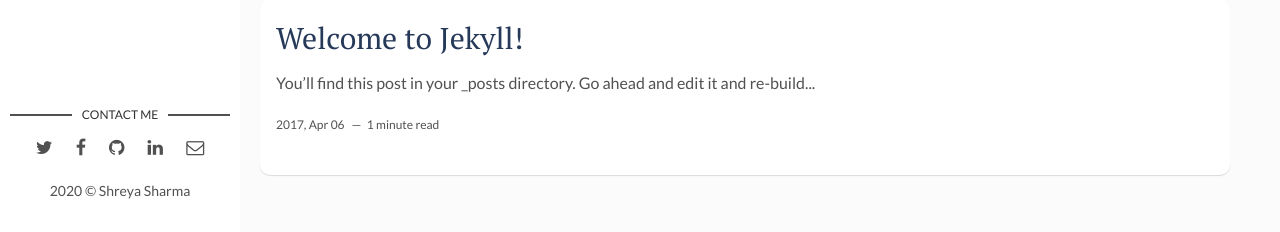
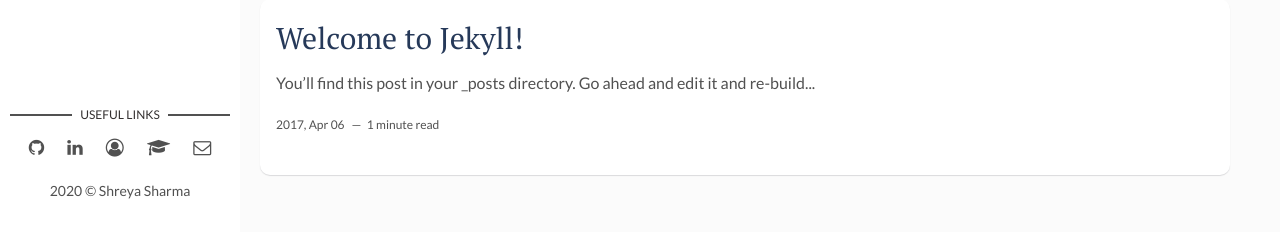
Before and after one commit to shreya-28/shreya-28.github.io, a Jekyll site: the page built from index.html, in a window 1280 px wide and 1256 px high. Shown: the part 1021-1253 px from the top of the window. Built offline with Jekyll 4.4.1, drawn with Linux system fonts in a browser that asks for light colours; the list of posts is cut into pages by our own code.

Commit message:
Add Google Scholar link

```diff
--- a/_layouts/main.html
+++ b/_layouts/main.html
@@ -14,17 +14,13 @@
   </header> <!-- End Header -->
   <footer>
     <section class="contact">
-      <h3 class="contact-title">Contact me</h3>
+      <h3 class="contact-title">Useful Links</h3>
       <ul>
         {% if site.social-twitter %}
           <li><a href="https://twitter.com/{{ site.social-twitter }}" target="_blank"><i class="fa fa-twitter" aria-hidden="true"></i></a></li>
-        {% else %}
-          <li><a href="https://twitter.com/artemsheludko_" target="_blank"><i class="fa fa-twitter" aria-hidden="true"></i></a></li>
         {% endif %}
         {% if site.social-facebook %}
           <li><a href="https://facebook.com/{{ site.social-facebook }}" target="_blank"><i class="fa fa-facebook" aria-hidden="true"></i></a></li>
-        {% else %}
-          <li><a href="https://facebook.com/" target="_blank"><i class="fa fa-facebook" aria-hidden="true"></i></a></li>
         {% endif %}
         {% if site.social-github %}
           <li class="github"><a href="http://github.com/{{site.social-github}}" target="_blank"><i class="fa fa-github"></i></a></li>
@@ -35,6 +31,12 @@
           <li class="linkedin"><a href="https://in.linkedin.com/in/{{site.social-linkedin}}" target="_blank"><i class="fa fa-linkedin"></i></a></li>
         {% else %}
           <li class="linkedin"><a href="https://in.linkedin.com/" target="_blank"><i class="fa fa-linkedin" aria-hidden="true"></i></a></li>
+        {% endif %}
+        {% if site.cv-file %}
+           <li class="cv"><a href="{{site.baseurl}}/assets/files/{{site.cv-file}}"><i class="fa fa-user-circle-o"></i></a></li>
+        {% endif %}
+        {% if site.social-googlescholar %}
+         <li class="googlescholar"><a href="https://scholar.google.com/{{ site.social-googlescholar }}"target="_blank"><i class="fa fa-mortar-board" ></i></a></li>
         {% endif %}
         {% if site.social-email %}
           <li class="email"><a href="mailto:{{site.social-email}}"><i class="fa fa-envelope-o"></i></a></li>
```
